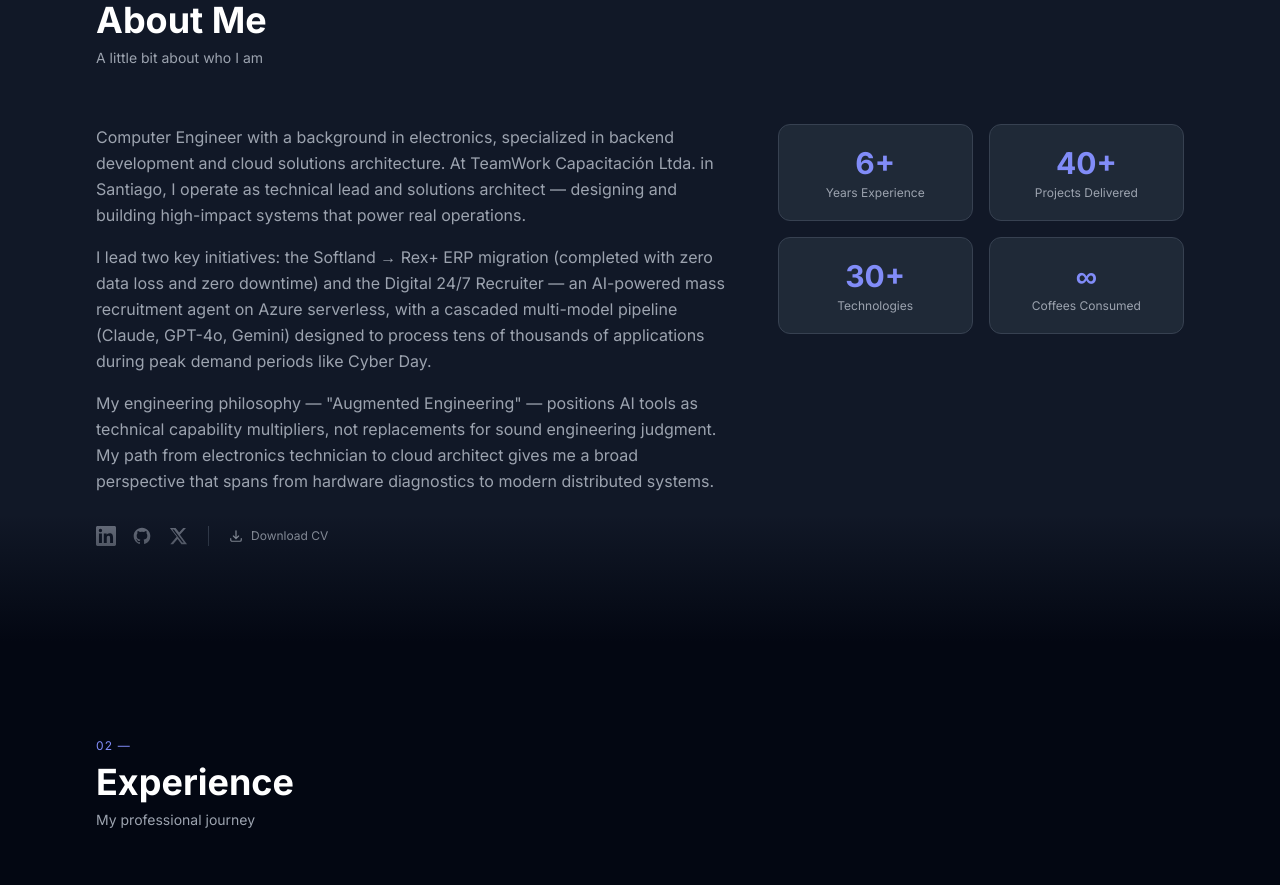
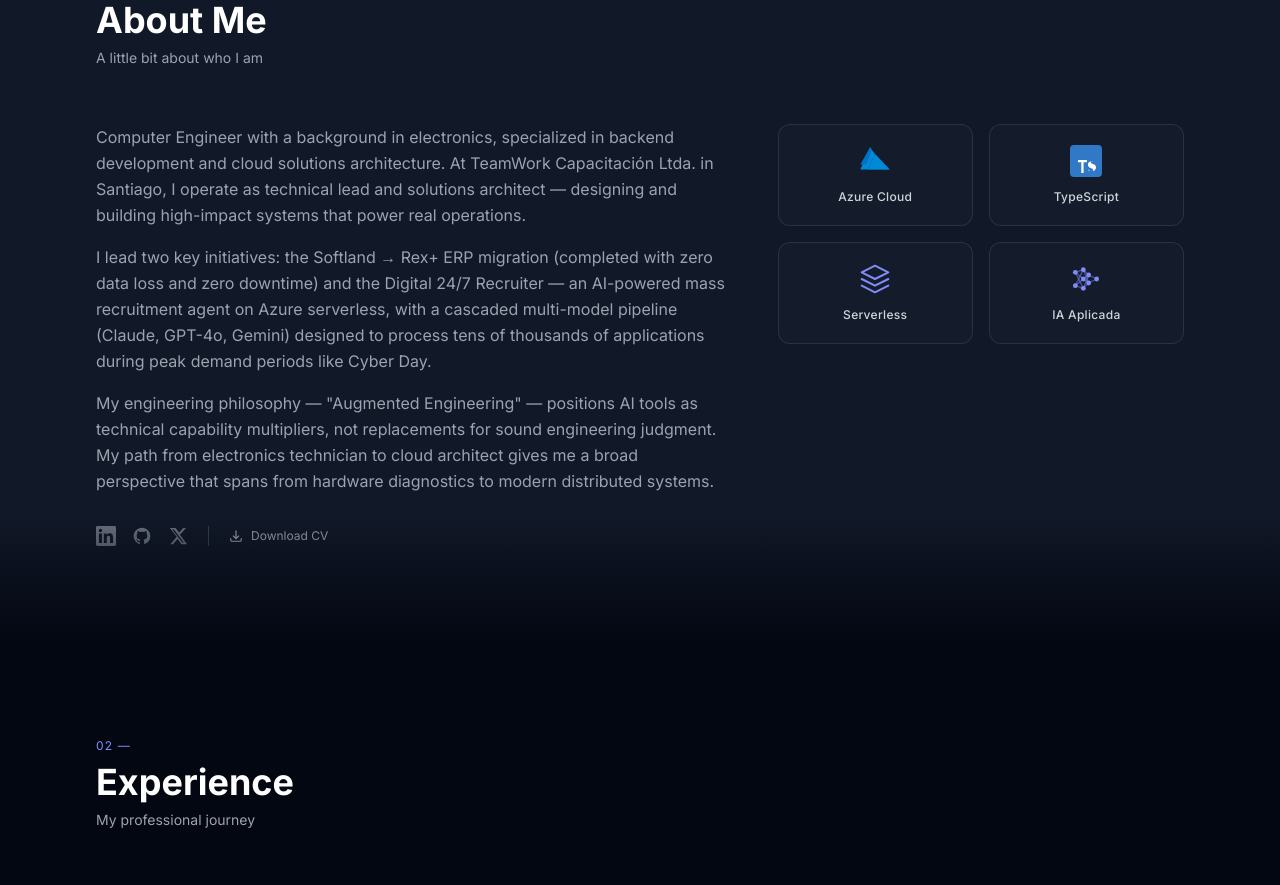
Before and after one commit to eNorese/portfolio, a Next.js app: page / in a window 1280 px wide. Shown: the part 920-1805 px from the top of the page. Built offline with nearby package versions, Linux system fonts and the light colour scheme.

Commit message:
feat: update About section with tech stack and enhance bio descriptions

```diff
--- a/src/components/About.tsx
+++ b/src/components/About.tsx
@@ -3,15 +3,72 @@
 import { useLanguage } from '@/contexts/LanguageContext'
 import { SocialLinks } from '@/components/SocialLinks'
 
+const techStack = [
+  {
+    name: 'Azure Cloud',
+    icon: (
+      <svg viewBox="0 0 96 96" className="w-8 h-8" fill="none" xmlns="http://www.w3.org/2000/svg">
+        <path d="M33.004 6.667L4 73.333h22.667L48 26.667 33.004 6.667z" fill="#0089D6" />
+        <path d="M38.667 13.333L22 58.667H4L33.004 6.667 38.667 13.333zM48 26.667L26.667 73.333H92L48 26.667z" fill="#0072C6" />
+        <path d="M26.667 73.333L48 26.667 92 73.333H26.667z" fill="#0089D6" />
+      </svg>
+    ),
+  },
+  {
+    name: 'TypeScript',
+    icon: (
+      <svg viewBox="0 0 32 32" className="w-8 h-8" xmlns="http://www.w3.org/2000/svg">
+        <rect width="32" height="32" rx="4" fill="#3178C6" />
+        <path d="M18.245 22.82v2.573c.418.214.913.376 1.483.487.57.11 1.172.166 1.806.166.617 0 1.2-.066 1.748-.197a4.05 4.05 0 0 0 1.408-.633 2.98 2.98 0 0 0 .941-1.107c.228-.454.342-.997.342-1.63 0-.463-.068-.87-.204-1.223a2.85 2.85 0 0 0-.594-.944 4.268 4.268 0 0 0-.95-.728 10.55 10.55 0 0 0-1.265-.596c-.344-.134-.648-.263-.913-.387a3.574 3.574 0 0 1-.672-.383 1.59 1.59 0 0 1-.418-.457.976.976 0 0 1-.14-.52c0-.18.042-.34.126-.48a1.1 1.1 0 0 1 .355-.361 1.77 1.77 0 0 1 .55-.224 2.9 2.9 0 0 1 .706-.079c.187 0 .382.014.585.042.203.028.405.074.607.137.202.063.398.145.587.246.19.1.363.22.52.36V16.64a6.2 6.2 0 0 0-1.142-.306 8.1 8.1 0 0 0-1.387-.107c-.609 0-1.185.07-1.727.208a4.048 4.048 0 0 0-1.388.647 3.047 3.047 0 0 0-.917 1.092c-.22.44-.33.955-.33 1.544 0 .765.22 1.414.662 1.948.44.534 1.104.979 1.99 1.335.363.14.696.277 1 .41.302.133.562.273.78.42.218.146.388.307.51.482.123.175.184.376.184.604 0 .17-.037.328-.11.472a.997.997 0 0 1-.33.365 1.65 1.65 0 0 1-.55.231 3.13 3.13 0 0 1-.77.085c-.504 0-1.003-.094-1.497-.28a5.01 5.01 0 0 1-1.356-.794zm-4.666-5.635h3.297V15H8v2.185h3.285V28h2.294V17.185z" fill="white" />
+      </svg>
+    ),
+  },
+  {
+    name: 'Serverless',
+    icon: (
+      <svg viewBox="0 0 24 24" className="w-8 h-8" fill="none" xmlns="http://www.w3.org/2000/svg">
+        <path d="M12 2L2 7l10 5 10-5-10-5z" stroke="currentColor" strokeWidth="1.5" strokeLinecap="round" strokeLinejoin="round" className="text-accent" fill="none" />
+        <path d="M2 17l10 5 10-5" stroke="currentColor" strokeWidth="1.5" strokeLinecap="round" strokeLinejoin="round" className="text-accent" />
+        <path d="M2 12l10 5 10-5" stroke="currentColor" strokeWidth="1.5" strokeLinecap="round" strokeLinejoin="round" className="text-accent" />
+      </svg>
+    ),
+  },
+  {
+    name: 'IA Aplicada',
+    icon: (
+      <svg viewBox="0 0 24 24" className="w-8 h-8 text-accent" fill="none" xmlns="http://www.w3.org/2000/svg">
+        {/* Neural network: 3 layers of nodes connected by edges */}
+        {/* Edges — drawn first so nodes sit on top */}
+        <line x1="4" y1="7"  x2="10" y2="5"  stroke="currentColor" strokeWidth="1" strokeOpacity="0.5" />
+        <line x1="4" y1="7"  x2="10" y2="12" stroke="currentColor" strokeWidth="1" strokeOpacity="0.5" />
+        <line x1="4" y1="7"  x2="10" y2="19" stroke="currentColor" strokeWidth="1" strokeOpacity="0.5" />
+        <line x1="4" y1="17" x2="10" y2="5"  stroke="currentColor" strokeWidth="1" strokeOpacity="0.5" />
+        <line x1="4" y1="17" x2="10" y2="12" stroke="currentColor" strokeWidth="1" strokeOpacity="0.5" />
+        <line x1="4" y1="17" x2="10" y2="19" stroke="currentColor" strokeWidth="1" strokeOpacity="0.5" />
+        <line x1="10" y1="5"  x2="14" y2="9"  stroke="currentColor" strokeWidth="1" strokeOpacity="0.5" />
+        <line x1="10" y1="5"  x2="14" y2="15" stroke="currentColor" strokeWidth="1" strokeOpacity="0.5" />
+        <line x1="10" y1="12" x2="14" y2="9"  stroke="currentColor" strokeWidth="1" strokeOpacity="0.5" />
+        <line x1="10" y1="12" x2="14" y2="15" stroke="currentColor" strokeWidth="1" strokeOpacity="0.5" />
+        <line x1="10" y1="19" x2="14" y2="9"  stroke="currentColor" strokeWidth="1" strokeOpacity="0.5" />
+        <line x1="10" y1="19" x2="14" y2="15" stroke="currentColor" strokeWidth="1" strokeOpacity="0.5" />
+        <line x1="14" y1="9"  x2="20" y2="12" stroke="currentColor" strokeWidth="1" strokeOpacity="0.5" />
+        <line x1="14" y1="15" x2="20" y2="12" stroke="currentColor" strokeWidth="1" strokeOpacity="0.5" />
+        {/* Nodes */}
+        <circle cx="4"  cy="7"  r="1.8" fill="currentColor" />
+        <circle cx="4"  cy="17" r="1.8" fill="currentColor" />
+        <circle cx="10" cy="5"  r="1.8" fill="currentColor" />
+        <circle cx="10" cy="12" r="1.8" fill="currentColor" />
+        <circle cx="10" cy="19" r="1.8" fill="currentColor" />
+        <circle cx="14" cy="9"  r="1.8" fill="currentColor" />
+        <circle cx="14" cy="15" r="1.8" fill="currentColor" />
+        <circle cx="20" cy="12" r="1.8" fill="currentColor" />
+      </svg>
+    ),
+  },
+]
+
 export function About() {
   const { t } = useLanguage()
-
-  const stats = [
-    { value: t('about.years_value'), label: t('about.stats.years') },
-    { value: t('about.projects_value'), label: t('about.stats.projects') },
-    { value: t('about.technologies_value'), label: t('about.stats.technologies') },
-    { value: t('about.coffees_value'), label: t('about.stats.coffees') },
-  ]
 
   return (
     <section id="about" className="relative py-24 bg-gray-50 dark:bg-gray-900">
@@ -52,18 +109,18 @@ export function About() {
             </div>
           </div>
 
-          {/* Stats — narrower column */}
+          {/* Tech stack badges — narrower column */}
           <div className="lg:col-span-2 grid grid-cols-2 gap-4">
-            {stats.map(({ value, label }) => (
+            {techStack.map(({ name, icon }) => (
               <div
-                key={label}
-                className="group bg-white dark:bg-gray-800 border border-gray-200 dark:border-gray-700 rounded-xl p-5 flex flex-col items-center text-center cursor-default transition-all duration-300 hover:-translate-y-1.5 hover:border-accent/40 hover:shadow-lg hover:shadow-accent/10"
+                key={name}
+                className="group border border-gray-200/60 dark:border-gray-700/60 rounded-xl p-5 flex flex-col items-center gap-3 text-center cursor-default backdrop-blur-sm bg-white/30 dark:bg-gray-800/30 transition-all duration-300 hover:-translate-y-1 hover:border-accent/50 hover:bg-white/50 dark:hover:bg-gray-800/50 hover:shadow-md hover:shadow-accent/10"
               >
-                <span className="text-3xl font-bold text-accent mb-1 transition-transform duration-300 group-hover:scale-110">
-                  {value}
+                <span className="transition-transform duration-300 group-hover:scale-110">
+                  {icon}
                 </span>
-                <span className="text-xs text-gray-500 dark:text-gray-400 leading-tight transition-colors duration-300 group-hover:text-gray-700 dark:group-hover:text-gray-300">
-                  {label}
+                <span className="text-xs font-mono font-medium tracking-wide text-gray-600 dark:text-gray-300 group-hover:text-accent transition-colors duration-300">
+                  {name}
                 </span>
               </div>
             ))}
--- a/src/i18n/es.json
+++ b/src/i18n/es.json
@@ -19,9 +19,9 @@
   "about": {
     "section_title": "Sobre Mí",
     "subtitle": "Un poco sobre quién soy",
-    "bio_1": "Ingeniero en Informática con base en electrónica, especializado en desarrollo backend y arquitectura de soluciones cloud. En TeamWork Capacitación Ltda. (Santiago, Chile), opero como líder técnico y arquitecto de soluciones — diseñando y construyendo sistemas de alto impacto que potencian operaciones reales.",
-    "bio_2": "Lidero dos iniciativas clave: la migración ERP Softland → Rex+ (completada con cero pérdida de datos y cero downtime) y el Reclutador Digital 24/7 — un agente IA para reclutamiento masivo sobre arquitectura serverless en Azure, con pipeline multi-modelo en cascada (Claude, GPT-4o, Gemini) diseñado para procesar decenas de miles de postulaciones en períodos de alta demanda como el Cyber Day.",
-    "bio_3": "Mi filosofía de ingeniería — \"Ingeniería Aumentada\" — posiciona las herramientas de IA como multiplicadores de capacidad técnica, no como sustitutos del criterio ingenieril. Mi trayectoria desde técnico electrónico hasta arquitecto cloud me otorga una visión amplia que abarca desde el diagnóstico de hardware hasta los sistemas distribuidos modernos.",
+    "bio_1": "Ingeniero en Informática con base en electrónica, especializado en desarrollo backend y arquitectura de soluciones cloud. Opero como referente técnico y arquitecto de soluciones — diseñando y construyendo sistemas de alto impacto que potencian operaciones reales de negocio.",
+    "bio_2": "Con experiencia en sistemas de reclutamiento, migración de ERP e integración de modelos de inteligencia artificial, me muevo con soltura desde la definición de arquitectura hasta la implementación y puesta en producción.",
+    "bio_3": "Mi filosofía — \"Ingeniería Aumentada\" — posiciona las herramientas de IA como multiplicadores de capacidad técnica, no como sustitutos del criterio ingenieril. Mi trayectoria desde técnico electrónico hasta arquitecto cloud me otorga una visión amplia que abarca desde el diagnóstico de hardware hasta los sistemas distribuidos modernos.",
     "years_value": "6+",
     "projects_value": "40+",
     "technologies_value": "30+",
```
